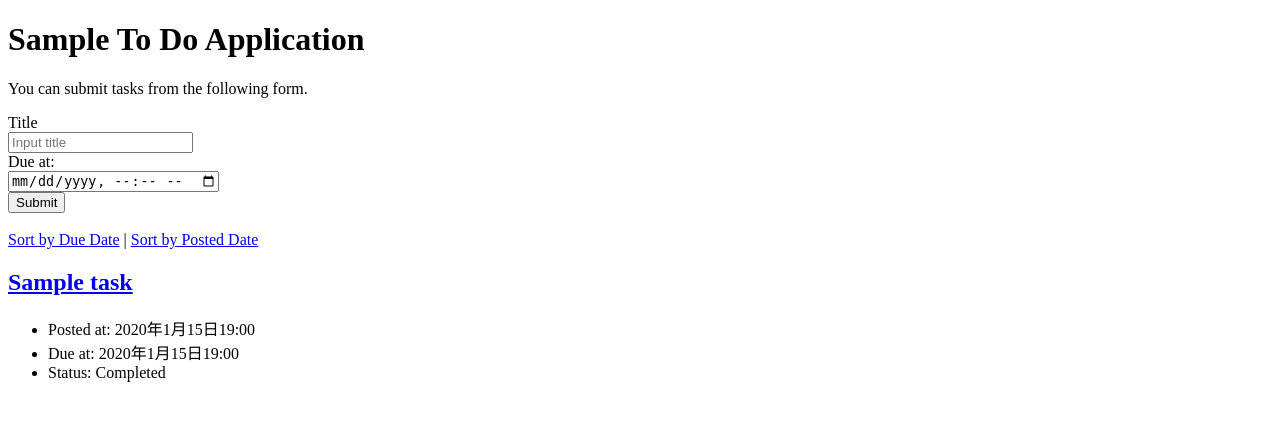
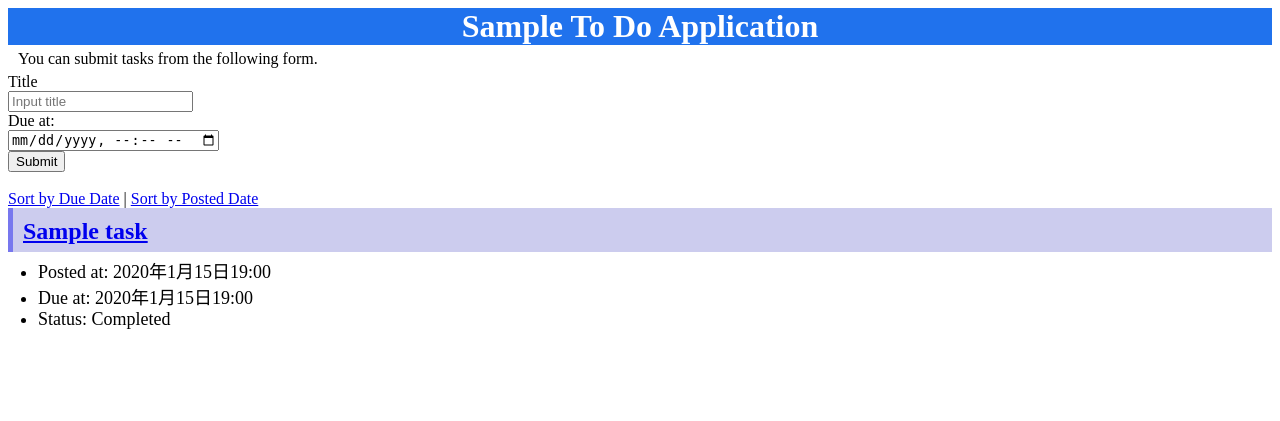
Before and after one commit to 1F10230072/django-test-exercise, a Django app: page / in a window 1280 px wide. Shown: the top 421 px of the page. Run offline with Django 5.2, Linux system fonts and the light colour scheme; tables that the repository leaves empty hold one stand-in row (values such as "Sample post").

Commit message:
css追加

```diff
--- a/config/settings.py
+++ b/config/settings.py
@@ -122,3 +122,7 @@ STATIC_URL = 'static/'
 # https://docs.djangoproject.com/en/5.0/ref/settings/#default-auto-field
 
 DEFAULT_AUTO_FIELD = 'django.db.models.BigAutoField'
+
+STATICFILES_DIRS = [
+        BASE_DIR / "static",
+    ]
--- /dev/null
+++ b/static/css/base.css
@@ -0,0 +1,35 @@
+h1 {
+    color: #ffffff;
+    background-color: #2072ed;
+    text-align: center;
+    margin: 0;
+}
+
+h2 {
+    background-color: #ccccee;
+    border-left: solid 5px #7777ee;
+    padding: 10px 10px 7px 10px;
+    margin: 0px;
+}
+
+h3 {
+    border-bottom: solid 1px #cccccc;
+    padding: 5px 5px 0px 5px;
+    margin: 0px;
+}
+
+p {
+    padding-left: 5px;
+    margin: 5px;
+}
+
+ul {
+    padding-left: 25px;
+    margin: 5px;
+}
+
+li {
+    font-size: large;
+    padding: 0px;
+    margin: 0px;
+}
--- a/todo/templates/todo/detail.html
+++ b/todo/templates/todo/detail.html
@@ -6,6 +6,7 @@
     <title>To Do Application</title>
     <meta charset="UTF-8">
     <meta name="author" content="INIAD">
+    <link rel="stylesheet" href="{% static 'css/base.css' %}">
   </head>
 
   <body>
--- a/todo/templates/todo/edit.html
+++ b/todo/templates/todo/edit.html
@@ -6,6 +6,7 @@
     <title>To Do Application</title>
     <meta charset="UTF-8">
     <meta name="author" content="INIAD">
+    <link rel="stylesheet" href="{% static 'css/base.css' %}">
   </head>
 
   <body>
--- a/todo/templates/todo/index.html
+++ b/todo/templates/todo/index.html
@@ -6,6 +6,7 @@
     <title>To Do Application</title>
     <meta charset="UTF-8">
     <meta name="author" content="INIAD">
+    <link rel="stylesheet" href="{% static 'css/base.css' %}">
   </head>
 
   <body>
```
Also changed, not shown: db.sqlite3.
